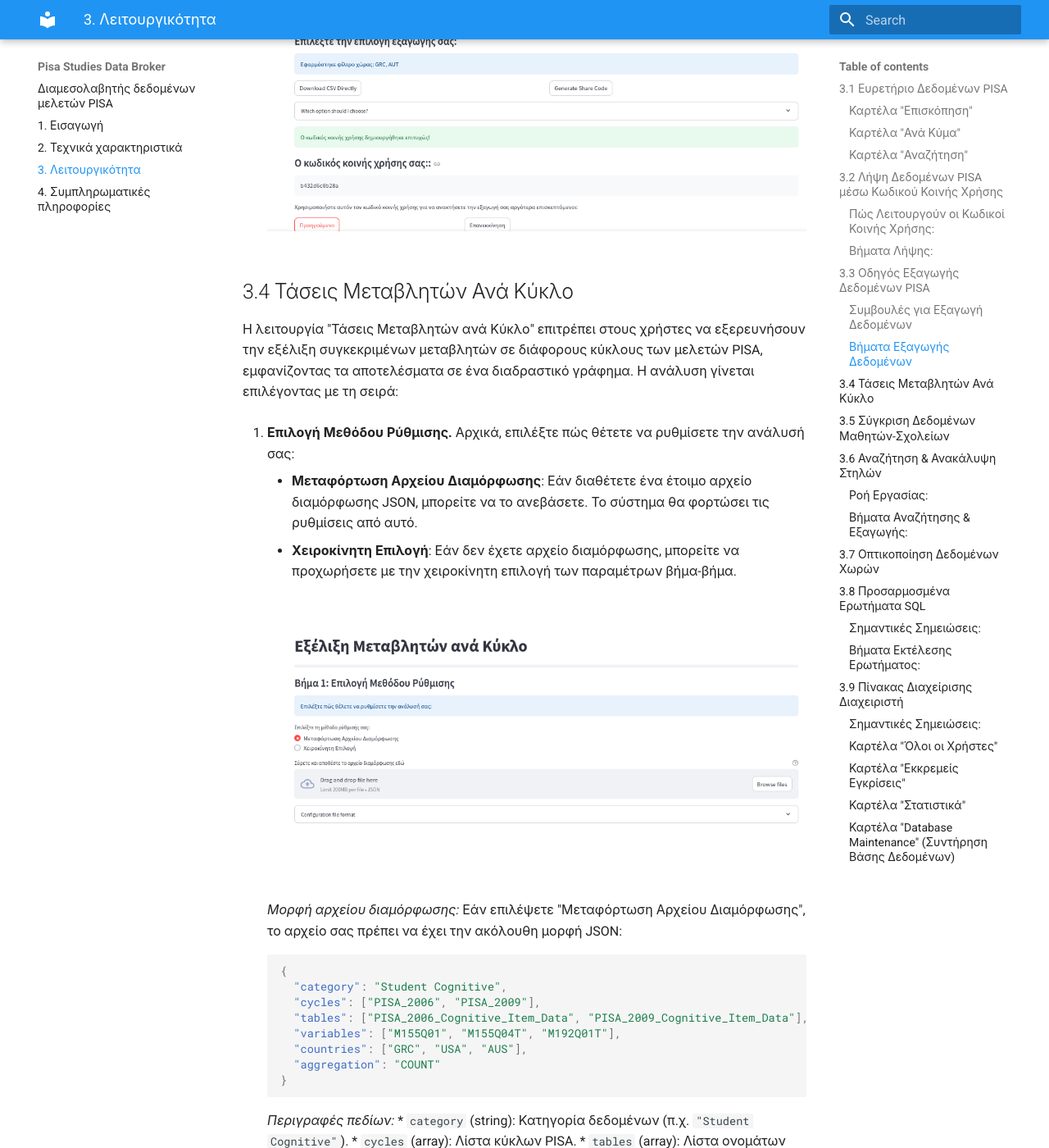
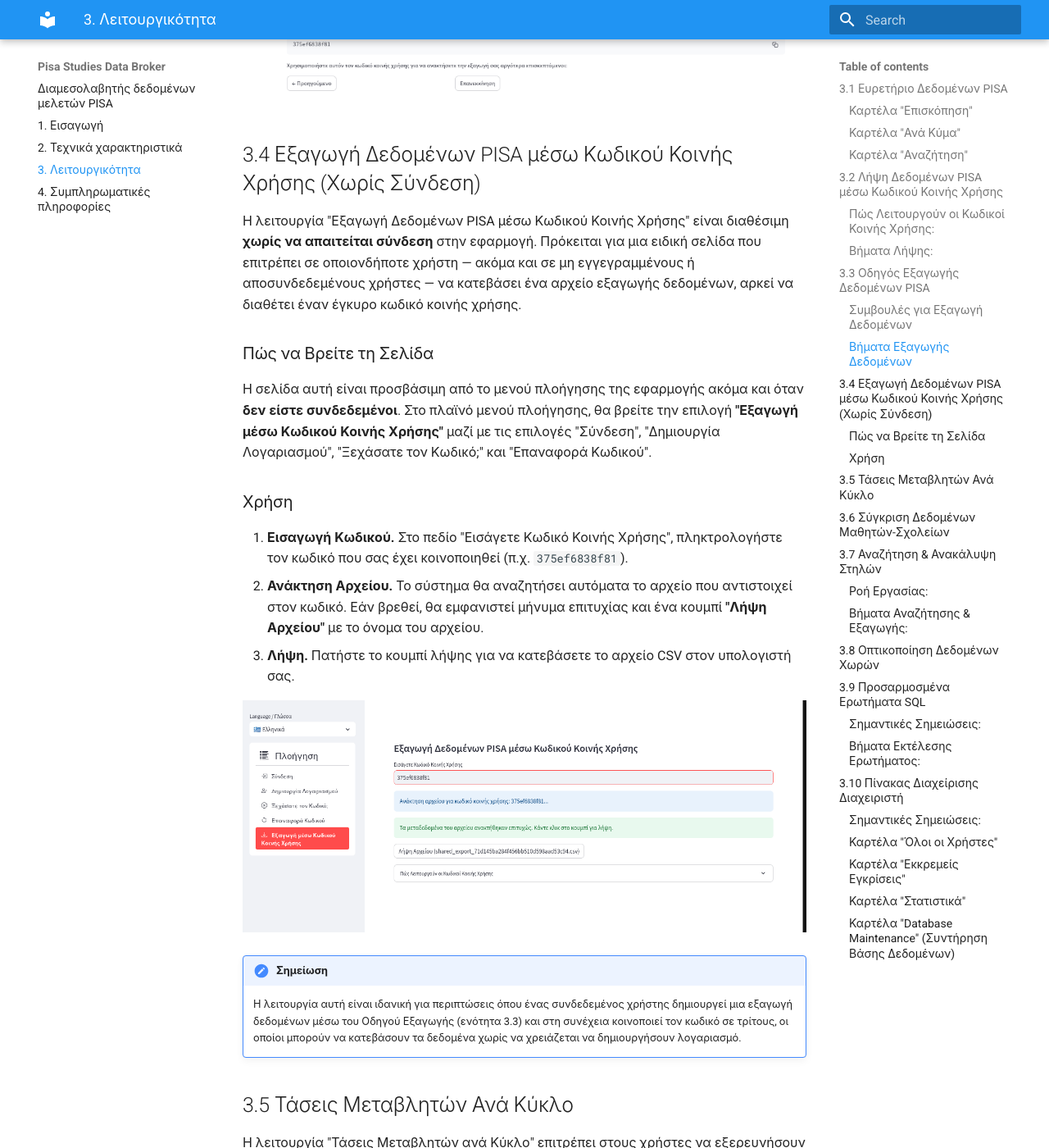
Before and after one commit to chgogos/PSDB, an MkDocs documentation site: the page built from docs/chapter3.md, in a window 1280 px wide and 1400 px high, scrolled down 9004 px. Shown: the whole window at 82% size. Built offline with MkDocs 1.6.1 and Material for MkDocs 9.7.7, drawn with Linux system fonts in a browser that asks for light colours; nearby versions of some CDN libraries; library files that are not in the unit come from our copies; some of the changed text lies outside the part shown.

Commit message:
chapters fix & image zoom

```diff
--- a/docs/chapter3.md
+++ b/docs/chapter3.md
@@ -60,8 +60,7 @@
 Η λειτουργία "Λήψη Δεδομένων PISA μέσω Κωδικού Κοινής Χρήσης" επιτρέπει στους χρήστες να ανακτήσουν ένα αρχείο εξαγωγής δεδομένων χρησιμοποιώντας έναν μοναδικό κωδικό κοινής χρήσης που έχει δημιουργηθεί προηγουμένως (π.χ. από τον Οδηγό Εξαγωγής Δεδομένων).
 
 ### Πώς Λειτουργούν οι Κωδικοί Κοινής Χρήσης:
-*   **Προσωρινοί και Ασφαλείς**: Κάθε κωδικός κοινής χρήσης συνδέεται μοναδικά με ένα συγκεκριμένο αρχείο εξαγωγής.
-*   **Αποθηκεύονται μέχρι την Κυριακή**: Όλες οι εξαγωγές διατηρούνται μέχρι την επόμενη Κυριακή στις 00:00 (μεσάνυχτα) ώρα Ελλάδας (EET/EEST). Μετά από αυτό, διαγράφονται αυτόματα.
+*   **Προσωρινοί και Ασφαλείς**: Κάθε κωδικός κοινής χρήσης συνδέεται μοναδικά με ένα συγκεκριμένο αρχείο εξαγωγής. Οι κωδικοί είναι προσωρινοί και ενδέχεται να λήξουν μετά από κάποιο χρονικό διάστημα.
 *   **Εύκολα Κοινοποιήσιμοι**: Μπορείτε να κοινοποιήσετε τον κωδικό σας σε άλλους για να τους επιτρέψετε να κατεβάσουν την ίδια εξαγωγή.
 *   **Ιδανικοί για Μεγάλες Εξαγωγές**: Συνιστάται για μεγαλύτερα σύνολα δεδομένων ή όταν χρειάζεστε να ανακτήσετε το αρχείο αργότερα.
 *   **Σημείωση**: Οποιοσδήποτε έχει τον κωδικό κοινής χρήσης μπορεί να έχει πρόσβαση στην σχετική εξαγωγή.
@@ -144,7 +143,27 @@
     ![Δημιουργία κωδικού κοινής χρήσης για λήψη αρχείου](images/chapter3/18.png)
 
 
-## 3.4 Τάσεις Μεταβλητών Ανά Κύκλο
+## 3.4 Εξαγωγή Δεδομένων PISA μέσω Κωδικού Κοινής Χρήσης (Χωρίς Σύνδεση)
+
+Η λειτουργία "Εξαγωγή Δεδομένων PISA μέσω Κωδικού Κοινής Χρήσης" είναι διαθέσιμη **χωρίς να απαιτείται σύνδεση** στην εφαρμογή. Πρόκειται για μια ειδική σελίδα που επιτρέπει σε οποιονδήποτε χρήστη — ακόμα και σε μη εγγεγραμμένους ή αποσυνδεδεμένους χρήστες — να κατεβάσει ένα αρχείο εξαγωγής δεδομένων, αρκεί να διαθέτει έναν έγκυρο κωδικό κοινής χρήσης.
+
+### Πώς να Βρείτε τη Σελίδα
+
+Η σελίδα αυτή είναι προσβάσιμη από το μενού πλοήγησης της εφαρμογής ακόμα και όταν **δεν είστε συνδεδεμένοι**. Στο πλαϊνό μενού πλοήγησης, θα βρείτε την επιλογή **"Εξαγωγή μέσω Κωδικού Κοινής Χρήσης"** μαζί με τις επιλογές "Σύνδεση", "Δημιουργία Λογαριασμού", "Ξεχάσατε τον Κωδικό;" και "Επαναφορά Κωδικού".
+
+### Χρήση
+
+1.  **Εισαγωγή Κωδικού.** Στο πεδίο "Εισάγετε Κωδικό Κοινής Χρήσης", πληκτρολογήστε τον κωδικό που σας έχει κοινοποιηθεί (π.χ. `375ef6838f81`).
+2.  **Ανάκτηση Αρχείου.** Το σύστημα θα αναζητήσει αυτόματα το αρχείο που αντιστοιχεί στον κωδικό. Εάν βρεθεί, θα εμφανιστεί μήνυμα επιτυχίας και ένα κουμπί **"Λήψη Αρχείου"** με το όνομα του αρχείου.
+3.  **Λήψη.** Πατήστε το κουμπί λήψης για να κατεβάσετε το αρχείο CSV στον υπολογιστή σας.
+
+![Εξαγωγή δεδομένων μέσω κωδικού κοινής χρήσης χωρίς σύνδεση](images/chapter3/49.png)
+
+!!! note "Σημείωση"
+    Η λειτουργία αυτή είναι ιδανική για περιπτώσεις όπου ένας συνδεδεμένος χρήστης δημιουργεί μια εξαγωγή δεδομένων μέσω του Οδηγού Εξαγωγής (ενότητα 3.3) και στη συνέχεια κοινοποιεί τον κωδικό σε τρίτους, οι οποίοι μπορούν να κατεβάσουν τα δεδομένα χωρίς να χρειάζεται να δημιουργήσουν λογαριασμό.
+
+
+## 3.5 Τάσεις Μεταβλητών Ανά Κύκλο
 
 Η λειτουργία "Τάσεις Μεταβλητών ανά Κύκλο" επιτρέπει στους χρήστες να εξερευνήσουν την εξέλιξη συγκεκριμένων μεταβλητών σε διάφορους κύκλους των μελετών PISA, εμφανίζοντας τα αποτελέσματα σε ένα διαδραστικό γράφημα. Η ανάλυση γίνεται επιλέγοντας με τη σειρά:
 
@@ -336,7 +355,7 @@
 
     ![Αποτελέσματα SQL ερωτήματος](images/chapter3/41.png)
 
-## 3.9 Πίνακας Διαχείρισης Διαχειριστή
+## 3.10 Πίνακας Διαχείρισης Διαχειριστή
 
 Ο "Πίνακας Διαχείρισης Διαχειριστή" είναι μια ειδική λειτουργία που προορίζεται αποκλειστικά για χρήστες με ρόλο διαχειριστή. Παρέχει εργαλεία για τη διαχείριση χρηστών, την παρακολούθηση στατιστικών και τη διαχείριση της βάσης δεδομένων της εφαρμογής.
 
--- a/mkdocs.yml
+++ b/mkdocs.yml
@@ -42,6 +42,7 @@ extra_css:
 plugins:
     - search
     - awesome-pages
+    - glightbox
 
 copyright: |
   &copy 2025
--- a/pyproject.toml
+++ b/pyproject.toml
@@ -8,5 +8,6 @@ dependencies = [
     "material>=0.1",
     "mkdocs>=1.6.1",
     "mkdocs-awesome-pages-plugin>=2.10.1",
+    "mkdocs-glightbox>=0.5.2",
     "mkdocs-material>=9.7.1",
 ]
```
Also changed, not shown: other parts of docs/chapter3.md (+5 -5 lines), docs/chapter1.md (+2 -0 lines), docs/images/chapter1/1.png (added), docs/images/chapter3/17.png, docs/images/chapter3/18.png, docs/images/chapter3/49.png (added), docs/images/chapter3/8.png, 1 other file.
